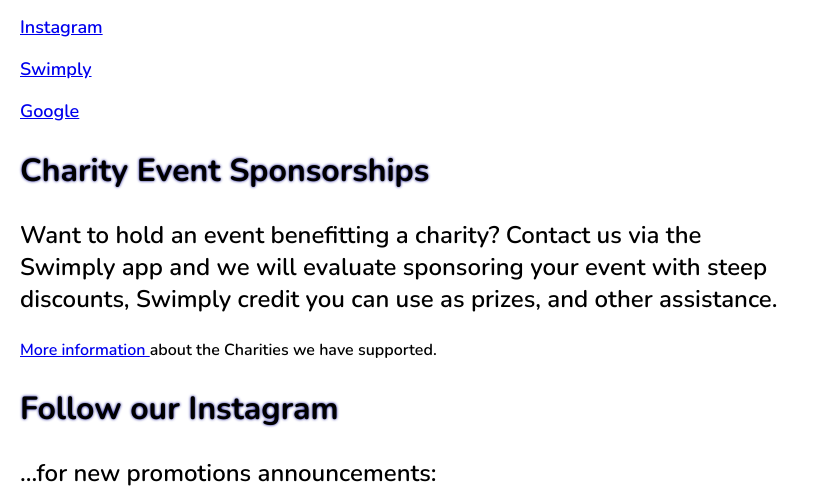
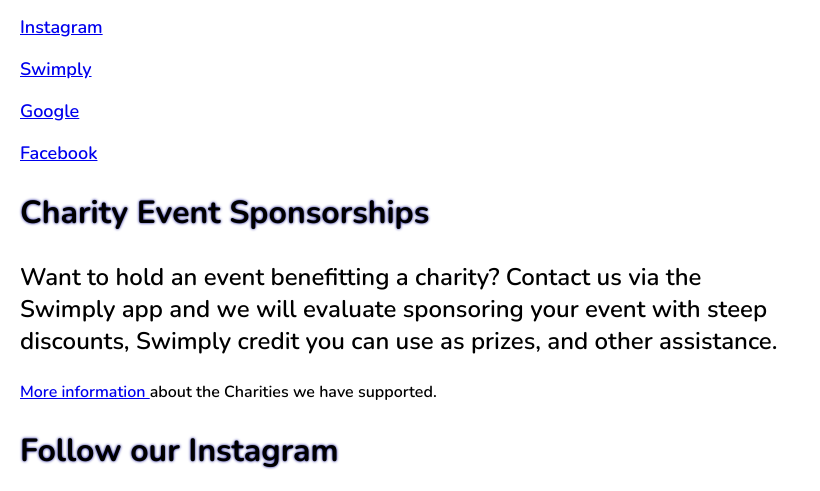
Before and after one commit to Steven-Burns/austin-inland-beach-site, a website: page src/promotions.html in a window 1280 px wide. Shown: the part 826-1317 px from the top of the page, without its empty margins (0-820 px from the left). Drawn offline with nearby package versions, Linux system fonts and the light colour scheme.

Commit message:
add facebook page links

```diff
--- a/src/promotions.html
+++ b/src/promotions.html
@@ -56,6 +56,11 @@
                 <a href="https://goo.gl/maps/i4swikMXcPjxHLZd9">
                     <p class="body-small-text">Google</p></a>
             </li>
+            <li>
+                <a href="https://www.facebook.com/profile.php?id=100094461200889&sk=reviews">
+                    <p class="body-small-text">Facebook</p>
+                </a>
+            </li>
         </ul>
 
         <h2>Charity Event Sponsorships</h2>
```
Also changed, not shown: src/index.html (+1 -0 lines).
